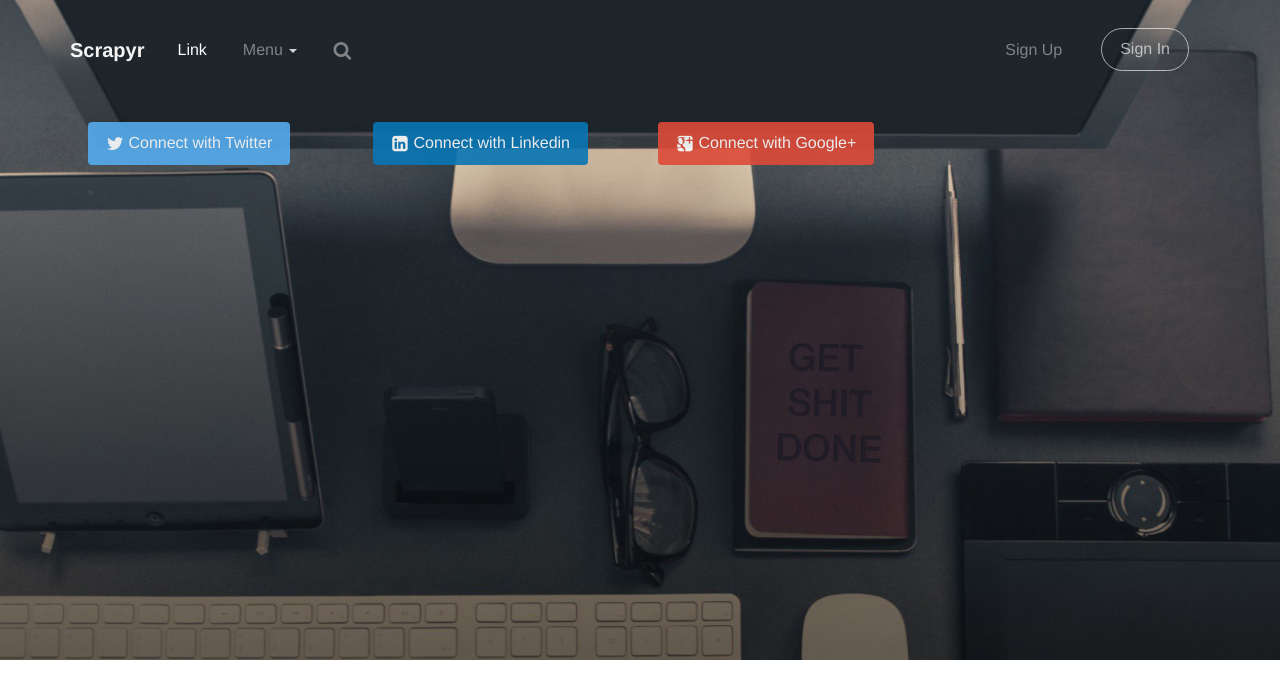
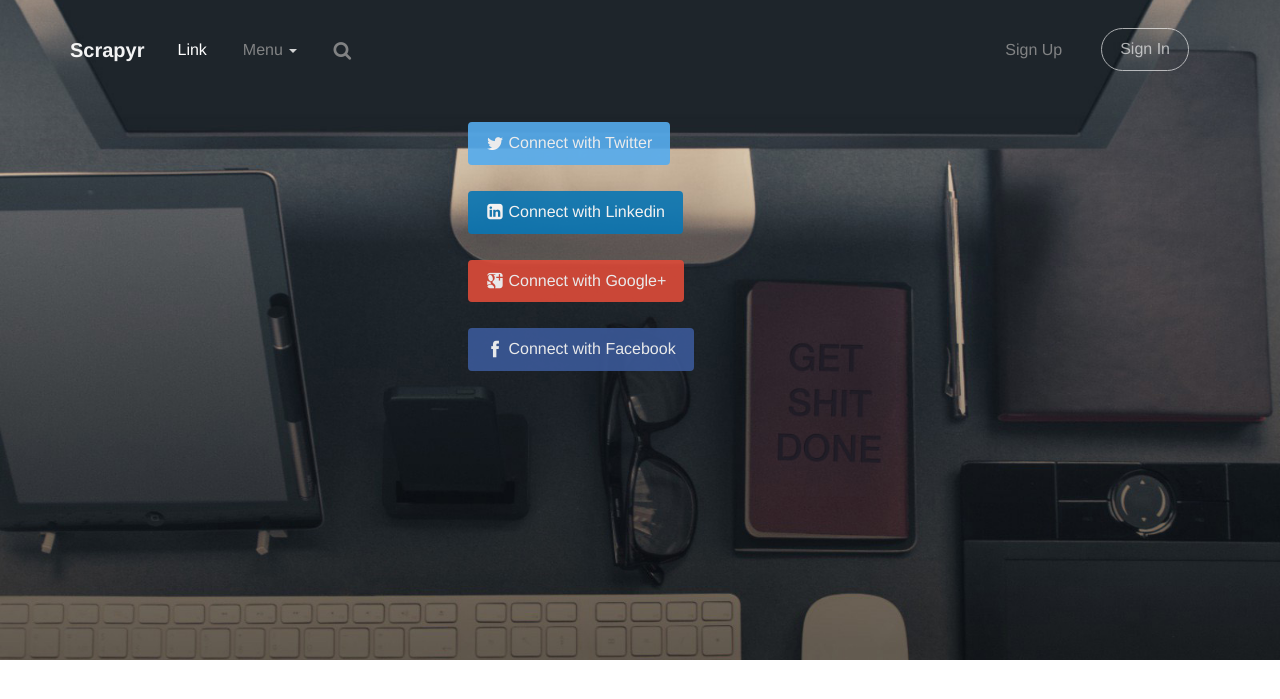
Before and after one commit to iosifvilcea/Scrap, a Django app: template scrapyr/scrapyr_app/templates/scrapyr_app/login.html in a window 1280 px wide. Shown: the top 699 px of the page. Run offline with Django 3.2, Linux system fonts and the light colour scheme; the template is opened without the code that fills it, so the values that code supplies are empty; some libraries are stand-ins or nearby versions; some web fonts are replaced.

Commit message:
fb login now works

```diff
--- a/scrapyr/scrapyr_app/templates/scrapyr_app/login.html
+++ b/scrapyr/scrapyr_app/templates/scrapyr_app/login.html
@@ -6,16 +6,21 @@
 <a href="/logout">Logout</a>
 {% else %}
 <row>
-  <div class="col-md-3 social-buttons-demo">
-<a href="{% url 'social:begin' 'twitter' %}?next={{ request.path }}"><button class="btn btn-social btn-fill btn-twitter">
+  <div class="col-md-4 social-buttons-demo"></div>
+  <div class="col-md-4 social-buttons-demo">
+<a href="{% url 'social:begin' 'twitter' %}?next={{ request.path }}"><button class="btn btn-blck btn-social btn-fill btn-twitter">
     <i class="fa fa-twitter"></i> Connect with Twitter
-  </button><br></a></div>
-  <div class="col-md-3 social-buttons-demo"><a href="{% url 'social:begin' 'linkedin-oauth2' %}?next={{ request.get_full_path|urlencode }}"><button class="btn btn-social btn-fill btn-linkedin">
+  </button><br></a>
+  <a href="{% url 'social:begin' 'linkedin-oauth2' %}?next={{ request.get_full_path|urlencode }}"><button class="btn btn-blck btn-social btn-fill btn-linkedin">
   <i class="fa fa-linkedin-square"></i> Connect with Linkedin
+  </button></a>
+  <a href="{% url 'social:begin' 'google-oauth2' %}?next={{ request.get_full_path|urlencode }}"><button class="btn btn-blck btn-social btn-fill btn-google">
+	<i class="fa fa-google-plus-square"></i> Connect with Google+
+  </button></a>
+  <a href="{% url 'social:begin' 'facebook' %}?next={{ request.get_full_path|urlencode }}"><button class="btn btn-blck btn-social btn-fill btn-facebook">
+	<i class="fa fa-facebook"></i> Connect with Facebook
   </button></a></div>
-  <div class="col-md-3 social-buttons-demo"><a href="{% url 'social:begin' 'google-oauth2' %}?next={{ request.get_full_path|urlencode }}"><button class="btn btn-social btn-fill btn-google">
-	<i class="fa fa-google-plus-square"></i> Connect with Google+
-  </button></a></div>
+  <div class="col-md-4 social-buttons-demo"></div>
 </row>
 {% endif %}
 {% endblock %}
```
Also changed, not shown: scrapyr/db.sqlite3, 2 other files.
